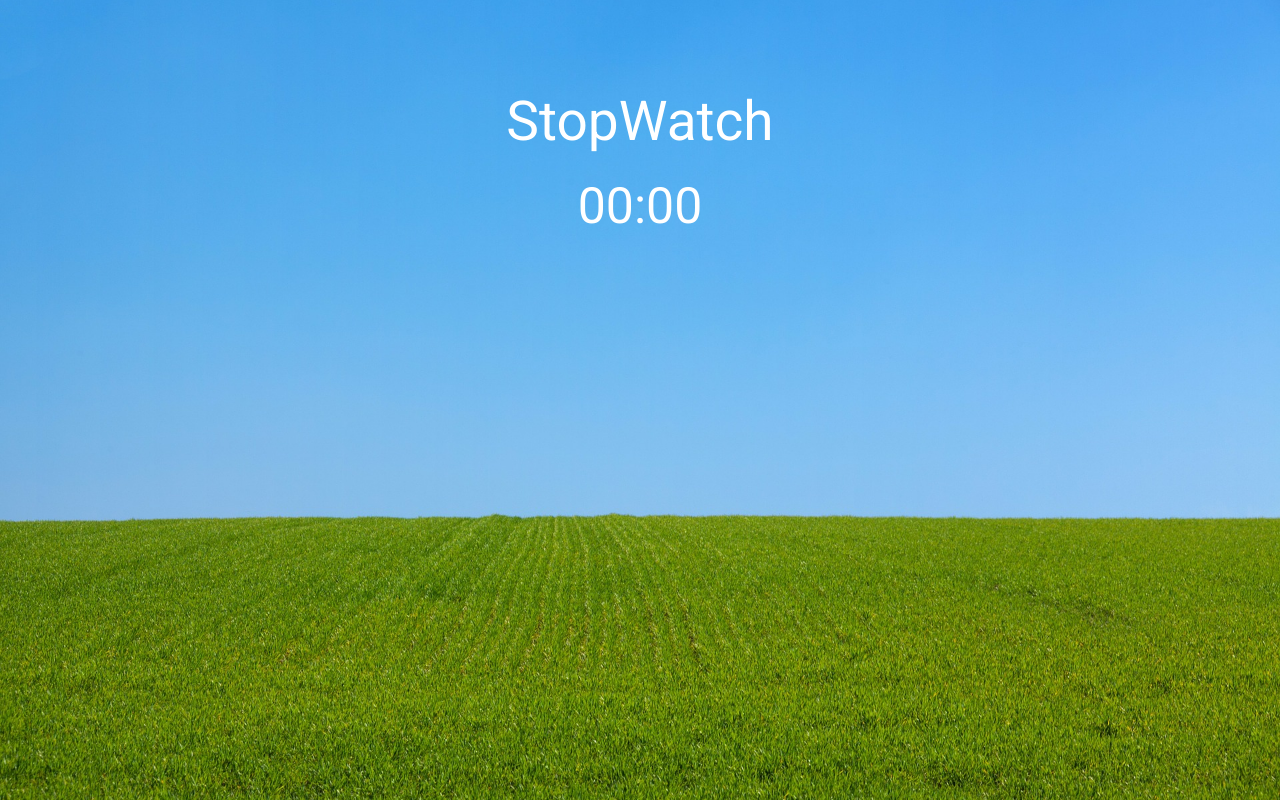
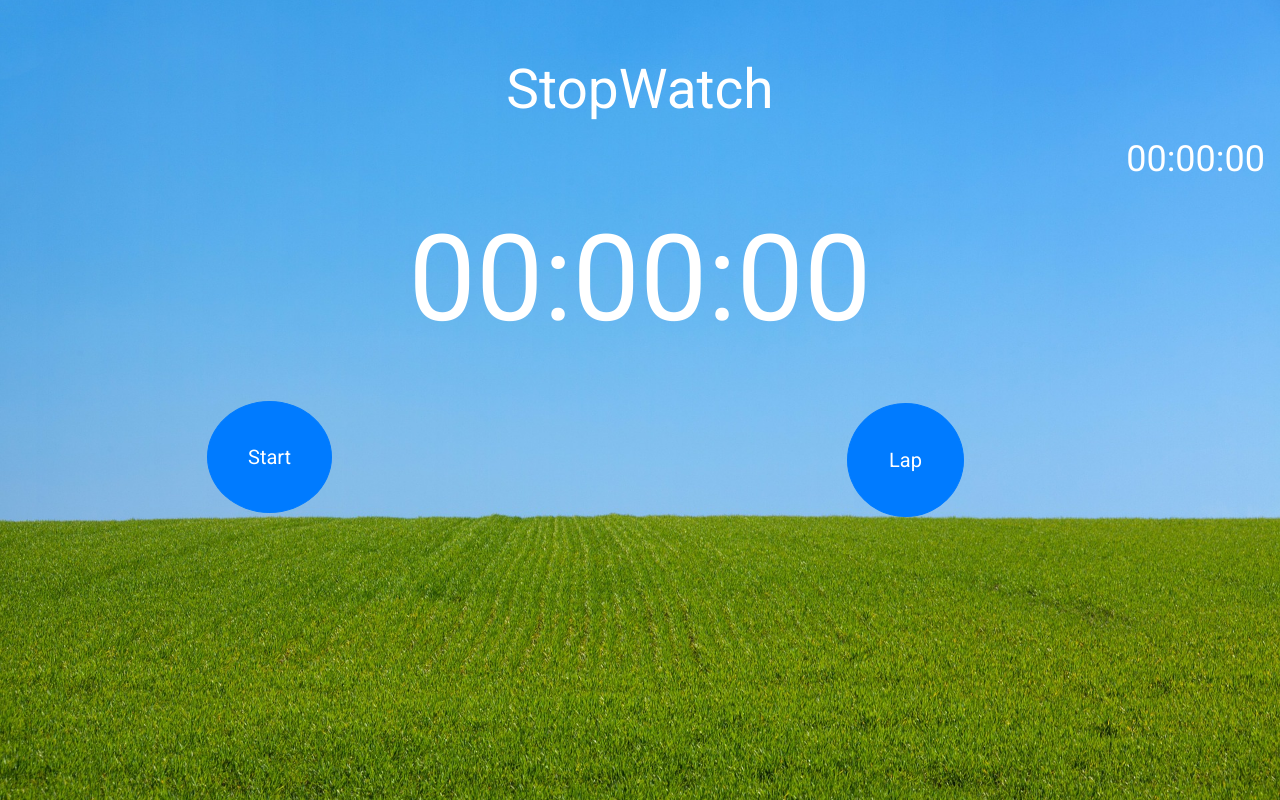
Before and after one commit to join2akshay/stopWatch, a plain HTML site: page index.html in a window 1280 px wide. Drawn offline with nearby package versions, Linux system fonts and the light colour scheme.

Commit message:
files updated

```diff
--- a/css/style.css
+++ b/css/style.css
@@ -8,14 +8,42 @@ html,body
     font-size: 55px;
     font-family: Roboto;
     color: #fff;
-    margin-top:5rem;
+    margin-top:3rem;
 
 
 }
+.laptimer
+{
+    font-size: 4.5vh;
+    font-family: Roboto;
+    color: #fff;
+    margin-top:0.1rem;
+}
 .timer
 {
-    font-size: 50px;
+    font-size: 15vh;
     font-family: Roboto;
     color: #fff;
-    margin-top:0.4rem;
+    margin-top:0.2rem;
 }
+
+#button1
+{
+    font-family: Roboto;
+    font-size: 20px;
+    margin-top: 2rem;
+    margin-left:15vw;
+    padding: 40px;
+    border-radius: 100%;
+    cursor: pointer;
+}
+#button2
+{
+    font-family: Roboto;
+    font-size: 20px;
+    margin-top: 2.1rem;
+    margin-left:15vw;
+    padding: 41px;
+    border-radius: 100%;
+    cursor: pointer;
+}
--- a/index.html
+++ b/index.html
@@ -20,10 +20,19 @@
               </div>
           </div>
           <div class="row">
-              <div class="col-12">
-                  <div class="timer text-center"><span id="timer">00:00</span></span></div>
+              <div class="col-12 ">
+                  <div class="laptimer text-right"><span id="lapMin">00</span>:<span id="lapSec">00</span>:<span id="lapCentiSec">00</span></div>
               </div>
           </div>
+          <div class="row">
+                <div class="col-12">
+                    <div class="timer text-center"><span id="timerMin">00</span>:<span id="timerSec">00</span>:<span id="timerCentiSec">00</span></div>
+                </div>
+            </div>
+            <div class="row">
+                <div class="col-6"><button type="button" id="button1" class="btn btn-primary">Start</button></div>
+                <div class="col-6"><button type="button" id="button2" class="btn btn-primary">Lap</button></div>
+            </div>
 
       </div>
     <!-- Optional JavaScript -->
```
